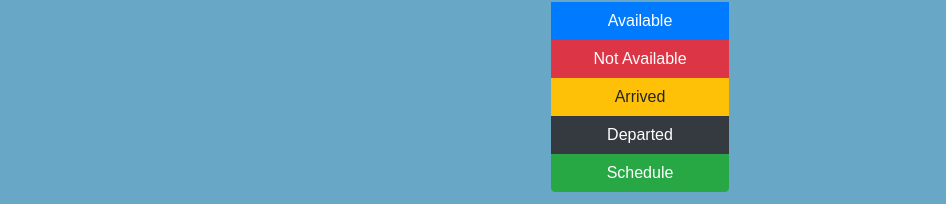
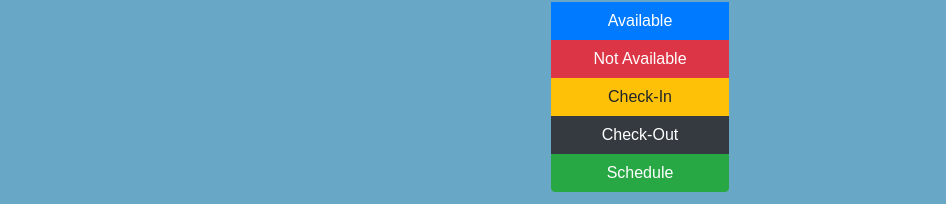
Before and after one commit to zackrt/staffingapp, a React (Create React App) app: page /employeePage in a window 1280 px wide. Shown: the part 230-434 px from the top of the page, without its empty margins (0-946 px from the left). Built offline with nearby package versions, Linux system fonts and the light colour scheme.

Commit message:
changed to checkin checkout

```diff
--- a/src/App.css
+++ b/src/App.css
@@ -1,7 +1,6 @@
 .App {
   text-align: center;
   background-color: #68a7c5;
-  font-family: Avenir;
 }
 
 .App-logo {
--- a/src/components/employeePage.js
+++ b/src/components/employeePage.js
@@ -60,7 +60,7 @@ export class employeePage extends Component {
 </div>
 
 <button type="button" className="arrived-btn btn btn-warning" data-toggle="modal" data-target="#arrivedModal">
-  Arrived
+  Check-In
 </button>
 
 
@@ -85,7 +85,7 @@ export class employeePage extends Component {
 </div>
 
 <button type="button" className="btn btn-dark" data-toggle="modal" data-target="#departedModal">
-  Departed
+  Check-Out
 </button>
 
 <div className="modal fade" id="departedModal" tabindex="-1" role="dialog" aria-labelledby="exampleModalLabel" aria-hidden="true">
```
Also changed, not shown: src/zacknotes.txt.
